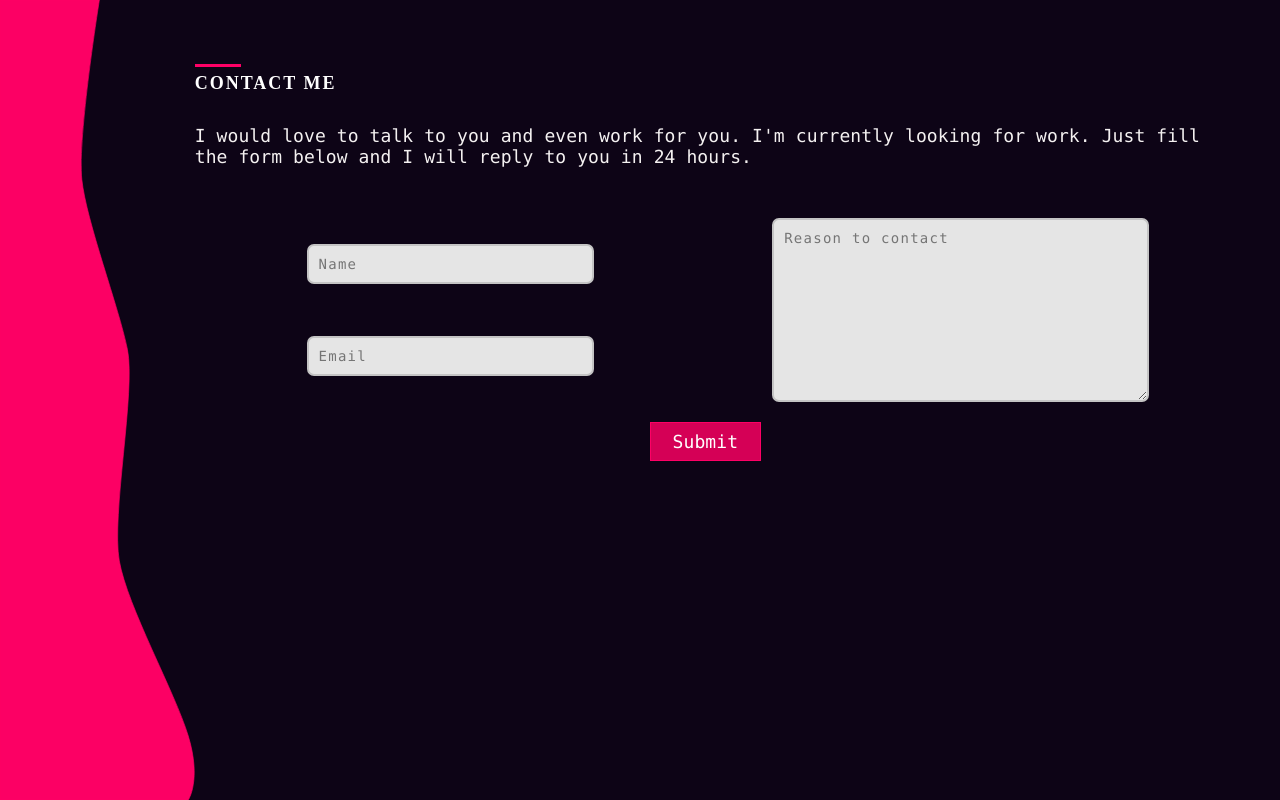
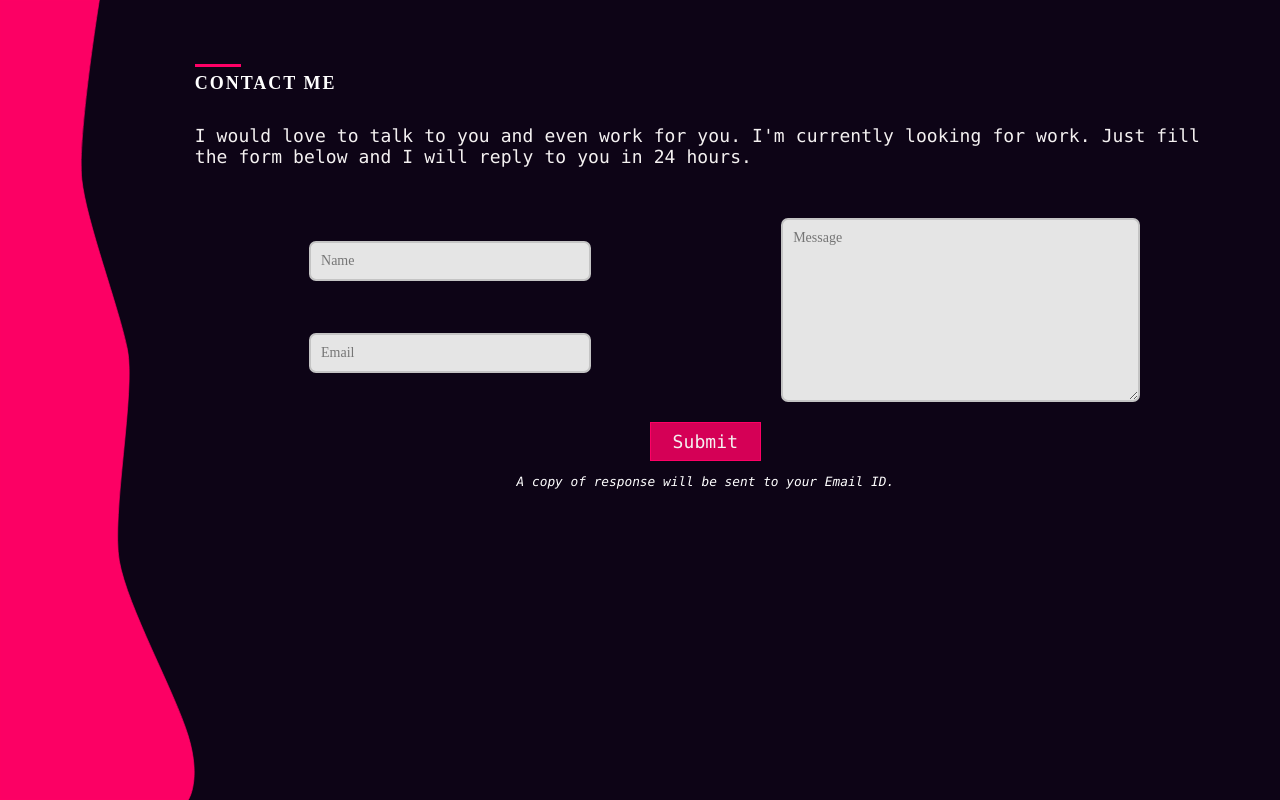
Before and after one commit to uragirii/The-Website, a React (Create React App) app: page /contact in a window 1280 px wide. Built offline with nearby package versions, Linux system fonts and the light colour scheme; a web font is replaced by a local one.

Commit message:
🎢Fine tuned some things and fixed white outline in contact me

```diff
--- a/src/ContactMe.js
+++ b/src/ContactMe.js
@@ -37,11 +37,15 @@ function ContactMe() {
             <TextInput placeholder="Email" val={(v)=>{console.log(v)}} type="email" style={{display:'flex', justifyContent:'center'}}/>
           </div>
           <div style={{display:'flex', justifyContent:'center', flex:1}}>
-            <TextArea placeholder="Reason to contact" val ={(v) => {console.log(v)}} />
+            <TextArea placeholder="Message" val ={(v) => {console.log(v)}} />
           </div>
         </div>
+
         <div style={{display:'flex', justifyContent:'center', paddingTop:"2%"}}>
           <Button type="contained" label="Submit" />
+        </div>
+        <div style={{display:'flex', justifyContent:'center', color:"#FFFFFF", fontFamily:"Consolas", fontStyle:"italic", fontSize:"0.8em"}}>
+          <p>A copy of response will be sent to your Email ID.</p>
         </div>
         <div style={{paddingTop:"5%"}}>
         </div>
--- a/src/components/Button.js
+++ b/src/components/Button.js
@@ -24,7 +24,7 @@ const styles = {
       "margin": "4px",
       "marginRight": "1em",
       "marginLeft": "1em",
-      "color": colors.primary.text,
+      "color": colors.secondary.text,
       "textDecoration": "none"
     },
     "outlined": {
@@ -46,7 +46,8 @@ const styles = {
       "margin": "4px",
       "marginRight": "1em",
       "marginLeft": "1em",
-      "textDecoration": "none"
+      "textDecoration": "none",
+      "color": colors.secondary.text,
     },
     "outlined_hover": {
       "background": colors.secondary.background,
--- a/src/components/TextArea.js
+++ b/src/components/TextArea.js
@@ -6,14 +6,14 @@ const styles =  {
         "backgroundColor":"#E5E5E5",
         "border":"2px solid #c4c4c4",
         "borderRadius":7,
-        "fontFamily":"Consolas",
+        "fontFamily":"Montserrat",
         "fontStyle":"normal",
         "fontWeight":"normal",
         "fontSize":"14px",
         "lineHeight":"16px",
         "display":"flex",
         "alignItems":"center",
-        "letterSpacing":"0.09em",
+        // "letterSpacing":"0.09em",
     },
     "focussed" : {
         "outlineColor" : "#FF0066",
@@ -21,18 +21,19 @@ const styles =  {
         "backgroundColor":"#E5E5E5",
         "border":"2px solid #FF0066",
         "borderRadius":7,
-        "fontFamily":"Consolas",
+        "fontFamily":"Montserrat",
         "fontStyle":"normal",
         "fontWeight":"normal",
         "fontSize":"14px",
         "lineHeight":"16px",
         "display":"flex",
         "alignItems":"center",
-        "letterSpacing":"0.09em",
+        // "letterSpacing":"0.09em",
+        "outlineStyle" : "none"
      },
      "error": {
         "color" : "red",
-        "fontFamily":"Consolas",
+        "fontFamily":"Montserrat",
         "fontStyle":"normal",
         "fontWeight":"normal",
         "fontSize":"12px",
--- a/src/components/TextInput.js
+++ b/src/components/TextInput.js
@@ -6,14 +6,13 @@ const styles =  {
         "backgroundColor":"#E5E5E5",
         "border":"2px solid #c4c4c4",
         "borderRadius":7,
-        "fontFamily":"Consolas",
+        "fontFamily":"Montserrat",
         "fontStyle":"normal",
         "fontWeight":"normal",
         "fontSize":"14px",
         "lineHeight":"16px",
         "display":"flex",
         "alignItems":"center",
-        "letterSpacing":"0.09em",
     },
     "focussed" : {
         "outlineColor" : "#FF0066",
@@ -21,14 +20,15 @@ const styles =  {
         "backgroundColor":"#E5E5E5",
         "border":"2px solid #FF0066",
         "borderRadius":7,
-        "fontFamily":"Consolas",
+        "fontFamily":"Montserrat",
         "fontStyle":"normal",
         "fontWeight":"normal",
-        "fontSize":"14px",
-        "lineHeight":"16px",
         "display":"flex",
         "alignItems":"center",
-        "letterSpacing":"0.09em",
+      "filter": "drop-shadow(0px 4px 4px #FF0066);",
+      "outlineStyle" : "none"
+
+        // "letterSpacing":"0.09em",
      },
      "error": {
         "color" : "red",
@@ -84,6 +84,7 @@ function TextInput({placeholder, type, val, style}) {
     val(value)
 
     return (
+        <div>
         <div style={style}>
           <input
             type={type}
@@ -95,7 +96,8 @@ function TextInput({placeholder, type, val, style}) {
             onChange={changeVal}
             size="30"
             />
-            {errorlabel}
+        </div>
+        <div style={{...style, paddingTop:"1%"}}>{errorlabel}</div>
         </div>
     )
 }
```
